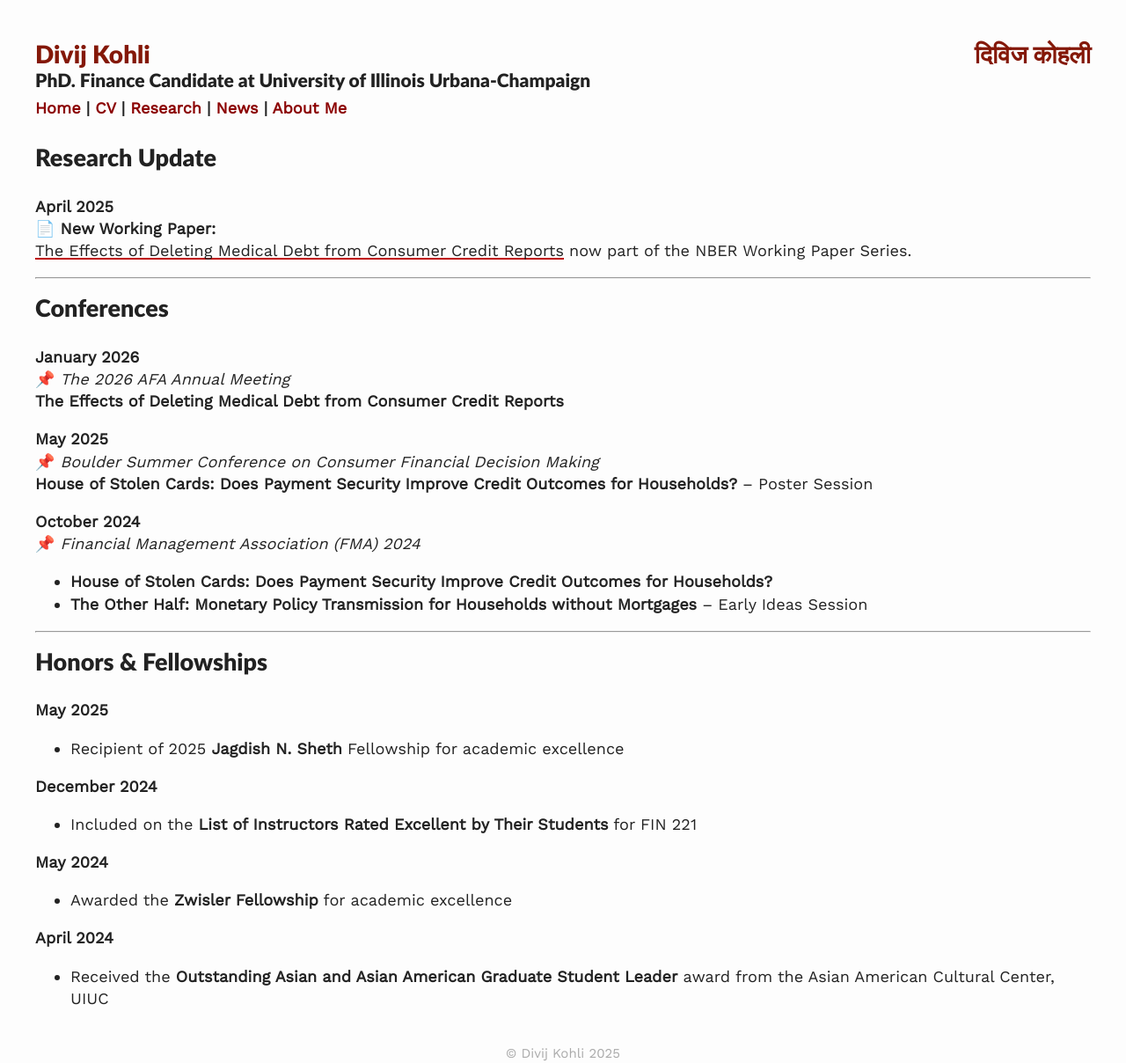
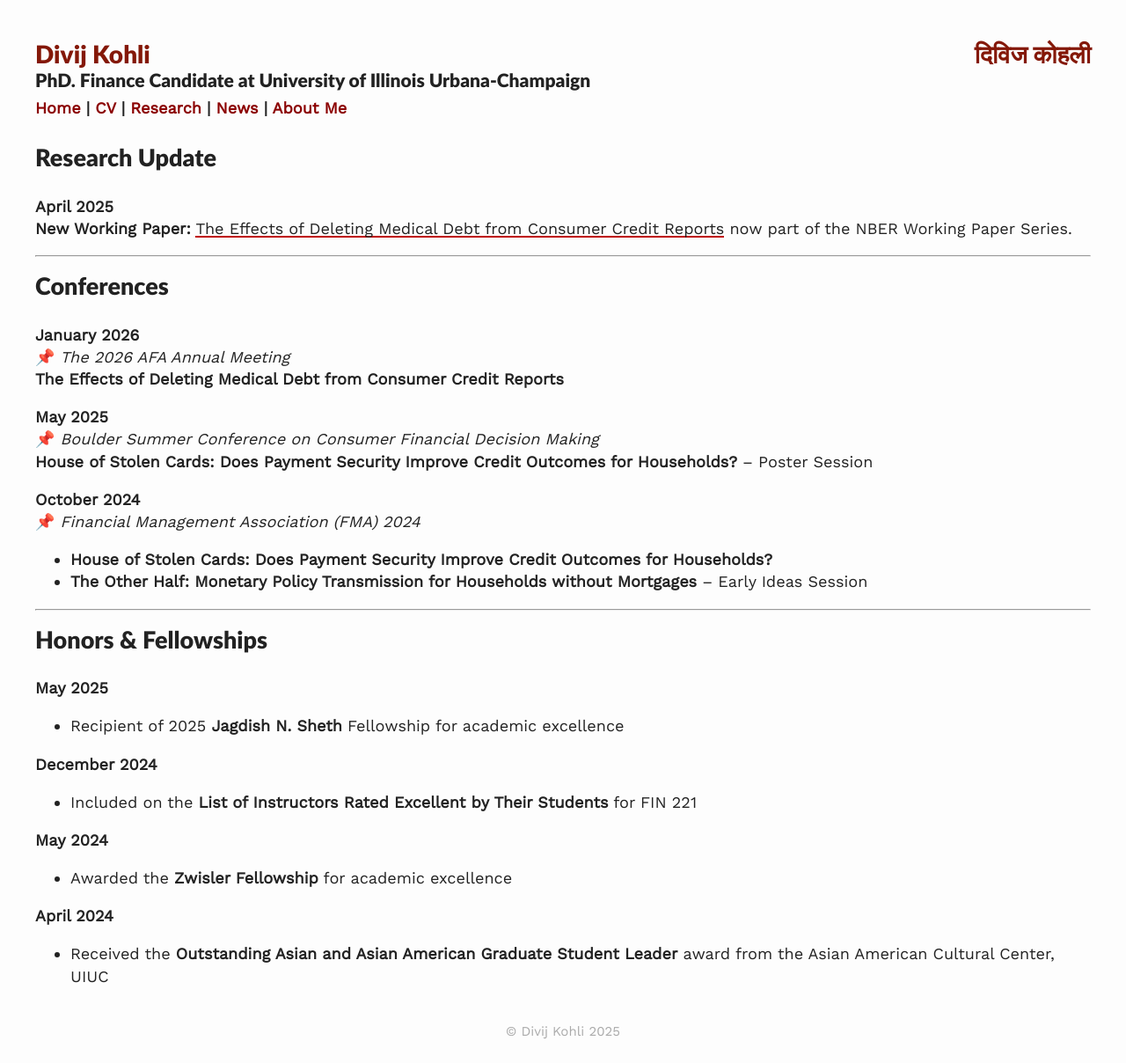
Before and after one commit to divijkohli/divijkohli.github.io, a Jekyll site: the page built from _pages/news.md, in a window 1280 px wide. Shown: the whole page at 88% size. Built offline with Jekyll 4.4.1, drawn with Linux system fonts in a browser that asks for light colours; nearby versions of some CDN libraries; after the commit the page ends 1183 px from its top, so only the background shows below that.

Commit message:
Update news.md

```diff
--- a/_pages/news.md
+++ b/_pages/news.md
@@ -8,8 +8,7 @@ permalink: /news/
 
 ## Research Update
 **April 2025**
-📄 **New Working Paper:**
-<a href="https://www.nber.org/papers/w33644.pdf" target="_blank">The Effects of Deleting Medical Debt from Consumer Credit Reports</a> now part of the NBER Working Paper Series.
+**New Working Paper:**  <a href="https://www.nber.org/papers/w33644.pdf" target="_blank">The Effects of Deleting Medical Debt from Consumer Credit Reports</a> now part of the NBER Working Paper Series.
 
 ---
 
```
